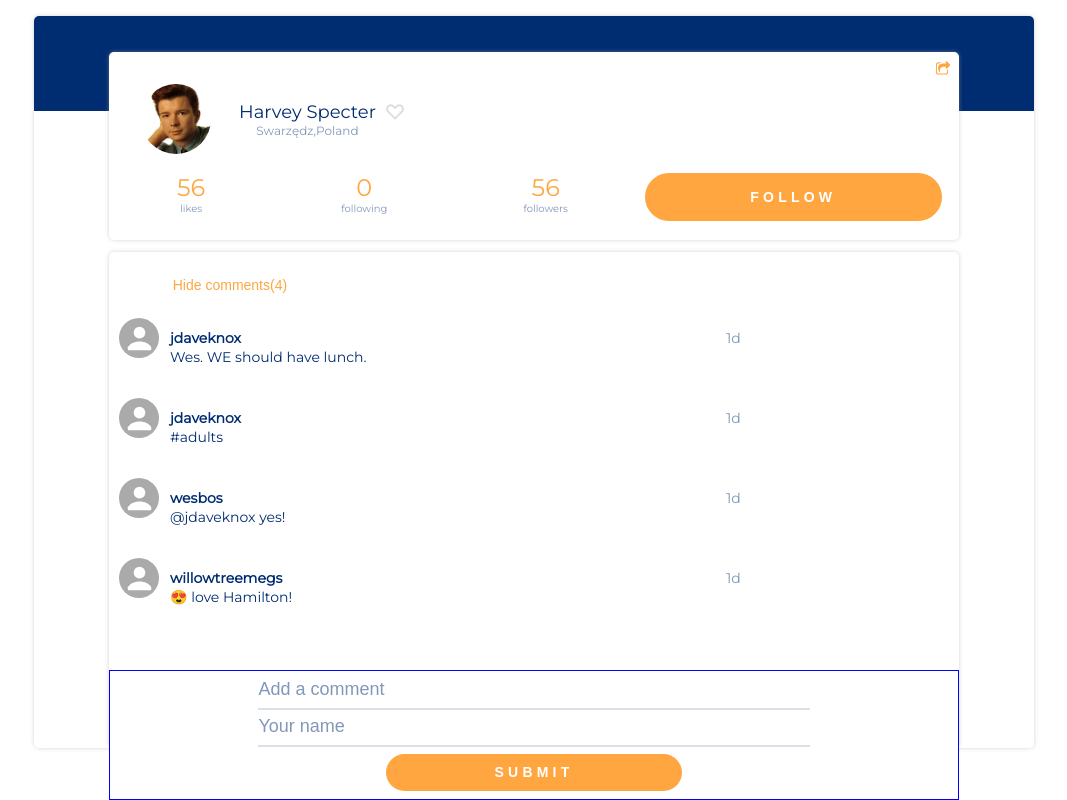
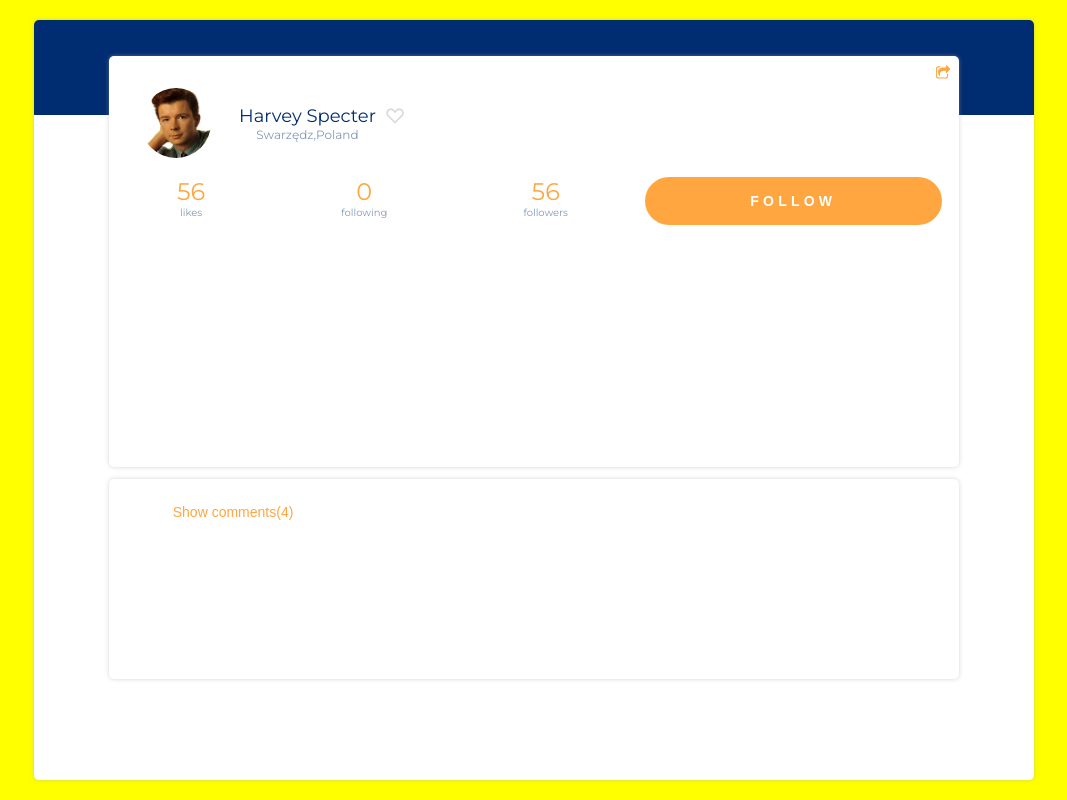
Before and after one commit to pawellicznerski/follow_app, a React (Create React App) app: page / in a window 1280 px wide. Shown: the whole page, without its empty margins (106-1173 px from the left). Built offline with nearby package versions, Linux system fonts and the light colour scheme.

Commit message:
adding some styles

```diff
--- a/src/App.css
+++ b/src/App.css
@@ -1,8 +1,11 @@
 .single-comment {
   width: 100%;
-  display: flex; }
+  display: flex;
+  box-shadow: 0px 1px 0px 0 rgba(172, 172, 172, 0.5);
+  margin: 2px 0;
+  overflow: hidden; }
   .single-comment__icon {
-    margin-left: 10px;
+    margin: 10px 0 0 10px;
     width: 40px;
     height: 40px;
     border-radius: 50%;
@@ -40,24 +43,26 @@
         display: none; }
 
 .comments-grid {
-  width: 85%; }
+  width: 85%;
+  overflow: auto; }
 
 .hide {
   display: none; }
 
 .show {
   display: flex;
-  width: 100%; }
+  width: 100%;
+  justify-content: center; }
 
 .comments {
   width: 85%;
   min-width: 283px;
-  min-height: 235px;
-  margin-top: 12px;
+  min-height: 23px;
+  max-height: 200px;
+  margin: 12px 0;
   border-radius: 5px;
   display: flex;
   flex-direction: column;
-  align-items: center;
   box-shadow: 0 0 4px 0 rgba(172, 172, 172, 0.5); }
   .comments__toggle-comments {
     cursor: pointer;
@@ -75,16 +80,20 @@
         justify-content: flex-start;
         margin: 25px auto; } }
   .comments__input-cnt {
-    border: 1px solid blue;
-    height: 130px;
+    height: 110px;
     display: flex;
     flex-direction: column;
     justify-content: center;
     align-items: center;
-    position: fixed;
     bottom: 0;
-    width: 75%;
-    padding: 2vw  auto; }
+    width: 100%;
+    padding: 1vw  auto;
+    margin: 10px auto;
+    box-shadow: 0 2px 0 0 rgba(172, 172, 172, 0.5); }
+    @media (min-width: 500px) {
+      .comments__input-cnt {
+        padding: 2vw  auto;
+        height: 130px; } }
     @media (min-width: 1000px) {
       .comments__input-cnt {
         width: 850px; } }
@@ -93,14 +102,18 @@
     outline: none;
     border-bottom: 2px solid #DBE0E8;
     width: 85%;
-    height: 37px;
+    height: 27px;
     color: #8298B9; }
     .comments__input::placeholder {
-      font-size: 18px;
+      font-size: 14px;
       color: #8298B9; }
+      @media (min-width: 500px) {
+        .comments__input::placeholder {
+          font-size: 18px; } }
     @media (min-width: 500px) {
       .comments__input {
-        width: 65%; } }
+        width: 65%;
+        height: 37px; } }
     .comments__input:focus {
       border: 0;
       border-bottom: 3px solid #FFA640;
@@ -251,7 +264,6 @@
 .main-profile {
   width: 85%;
   min-width: 283px;
-  min-height: 235px;
   margin-top: 36px;
   border-radius: 5px;
   display: flex;
@@ -264,14 +276,16 @@
 .primary-container {
   display: flex;
   justify-content: center;
-  align-items: center; }
+  align-items: center;
+  min-height: 100vh;
+  max-height: 100vh;
+  background-color: yellow; }
   .primary-container .follow-app {
     font-family: 'Montserrat', sans-serif;
     border-radius: 5px;
-    margin-top: 1em;
     min-width: 310px;
     width: 90%;
-    height: 100%;
+    min-height: 95vh;
     background: linear-gradient(to bottom, #002C71 95px, white 0%);
     display: flex;
     flex-wrap: wrap;
--- a/src/components/follow-app/_follow-app.scss
+++ b/src/components/follow-app/_follow-app.scss
@@ -13,13 +13,16 @@ background: -moz-linear-gradient($colors);
   display: flex;
   justify-content: center;
   align-items: center;
+  min-height: 100vh;
+  max-height: 100vh;
+  background-color: yellow;
   .follow-app{
     font-family: 'Montserrat', sans-serif;
     border-radius: 5px;
-    margin-top: 1em;
+    // margin-top: 1em;
     min-width: 310px;
     width:90%;
-    height: 100%;
+    min-height: 95vh;
     background: linear-gradient(to bottom, #002C71 95px,white 0%);
     display: flex;
     flex-wrap: wrap;
--- a/src/components/follow-app/comments/_comments.scss
+++ b/src/components/follow-app/comments/_comments.scss
@@ -8,18 +8,19 @@
 .show{
   display:flex;
   width: 100%;
-  // border: 1px solid red;
+  justify-content: center;
 }
 // main styles of comments expept single ones which are in single folder
 .comments{
+  // border: 1px solid green;
   width: 85%;
   min-width:283px;
-  min-height:235px;
-  margin-top:12px;
+  min-height:23px;
+  max-height: 200px;
+  margin:12px 0;
   border-radius:5px;
   display: flex;
   flex-direction: column;
-  align-items: center;
   box-shadow: 0 0 4px 0 rgba(172,172,172,0.50);
   &__toggle-comments{
     // border:1px solid black;
@@ -38,22 +39,23 @@
       margin: 25px auto;
     };
   }
-  // &__toggle-content-wrapper{
-  //
-  // }
   &__input-cnt{
     // border: 0;
-    border:1px solid blue;
-    height: 130px;
+    // border:1px solid blue;
+    height: 110px;
     display: flex;
     flex-direction: column;
     justify-content: center;
     align-items: center;
-    position: fixed;
+    // position: fixed;
     bottom:0;
-    width: 75%;
-    padding: 2vw  auto;
+    width: 100%;
+    padding: 1vw  auto;
+    margin: 10px auto;
+    box-shadow: 0 2px 0 0 rgba(172,172,172,0.50);
     @include mobile{
+      padding: 2vw  auto;
+      height: 130px;
     };
     @include laptop{
       width: 850px;
@@ -65,15 +67,18 @@
     // border:1px solid red;
     border-bottom: 2px solid #DBE0E8;
     width: 85%;
-    height: 37px;
+    height: 27px;
     color: #8298B9;
     &::placeholder{
-      font-size: 18px;
+      font-size: 14px;
       color: #8298B9;
+      @include mobile{
+        font-size: 18px;
+      };
     }
     @include mobile{
       width: 65%;
-      // margin: 0 2% 0 1%;
+      height: 37px;
     };
     &:focus{
       border: 0;
--- a/src/components/follow-app/comments/comments-grid/__comments-grid__single-comment/_comments-grid__single-comment.scss
+++ b/src/components/follow-app/comments/comments-grid/__comments-grid__single-comment/_comments-grid__single-comment.scss
@@ -1,7 +1,9 @@
 .single-comment{
   width: 100%;
   display: flex;
-  // border: 1px solid red;
+  box-shadow: 0px 1px 0px 0 rgba(172,172,172,0.50);
+  margin: 2px 0;
+  overflow: hidden;
   // &:hover{
   //   background-color: red;
   //   &::after{
@@ -9,7 +11,7 @@
   //   }
   // }
   &__icon{
-    margin-left: 10px;
+    margin: 10px 0 0 10px;
     width:40px;
     height:40px;
     border-radius: 50%;
@@ -26,7 +28,7 @@
     flex-wrap: wrap;
     color: #002C71;
     font-size: 14px;
-    // border: 1px solid orange;
+    // border: 1px solid red;
     &__name{
       font-size: 14px;
       width: 80%;
--- a/src/components/follow-app/comments/comments-grid/_comments-grid.scss
+++ b/src/components/follow-app/comments/comments-grid/_comments-grid.scss
@@ -2,4 +2,6 @@
 
 .comments-grid{
   width: 85%;
+  overflow: auto;
+
 }
--- a/src/components/follow-app/comments/comments.js
+++ b/src/components/follow-app/comments/comments.js
@@ -5,7 +5,7 @@ class Comments extends Component {
   constructor(props){
     super(props);
     this.state={
-      showComments:true,
+      showComments:false,
       commentsCounter:"(23)",
       comment:'',
       user:''
@@ -14,10 +14,6 @@ class Comments extends Component {
     this.handleSubmit=this.handleSubmit.bind(this)
     this.toggleComments=this.toggleComments.bind(this)
   }
-// componentDidMount(){
-//   console.log(this);
-//   console.log(this.state.showComments);
-// }// tu jest fit
 
   toggleComments(){
     this.setState({
@@ -47,16 +43,17 @@ class Comments extends Component {
     this.setState({
        [name]: value,
      });
-    //  console.log(this.state.user);
-    //  console.log(this.state.comment);
   } //end of handleInputChange
 
   render() {
     const {comments, posts}= this.props;
     return (
       <div className="comments">
+
         <button
-          onClick={this.toggleComments.bind(this)} className="comments__toggle-comments">{this.state.showComments?"Hide ":"Show "}comments{comments[posts[0].code]?`(${comments[posts[0].code].length})`:"(0)"} </button>
+          onClick={this.toggleComments.bind(this)} className="comments__toggle-comments">{this.state.showComments?"Hide ":"Show "}comments{comments[posts[0].code]?`(${comments[posts[0].code].length})`:"(0)"}
+        </button>
+
           <div
             className={this.state.showComments?"show":"hide"}
             >
@@ -64,6 +61,10 @@ class Comments extends Component {
             <form
               className="comments__input-cnt"
               onSubmit={this.handleSubmit}
+              >
+
+              <div
+                className="comments__input-cnt__input-text"
                 >
                 <input
                   value={this.state.comment}
@@ -81,12 +82,16 @@ class Comments extends Component {
                   onChange={this.handleInputChange}
                   name="user"
                 />
+              </div>
+
               <input
                 type="submit"
                 value="submit"
                 className="comments__input__submit"
               ></input>
+
             </form>
+
           </div>
 
       </div>
--- a/src/components/follow-app/main-profile/_main-profile.scss
+++ b/src/components/follow-app/main-profile/_main-profile.scss
@@ -6,7 +6,7 @@
 .main-profile{
   width: 85%;
   min-width:283px;
-  min-height: 235px;
+  // min-height: 235px;
   margin-top: 36px;
   border-radius: 5px;
   // border: 1px solid red;
```
Lines whose indentation alone changed are shown as unchanged.
